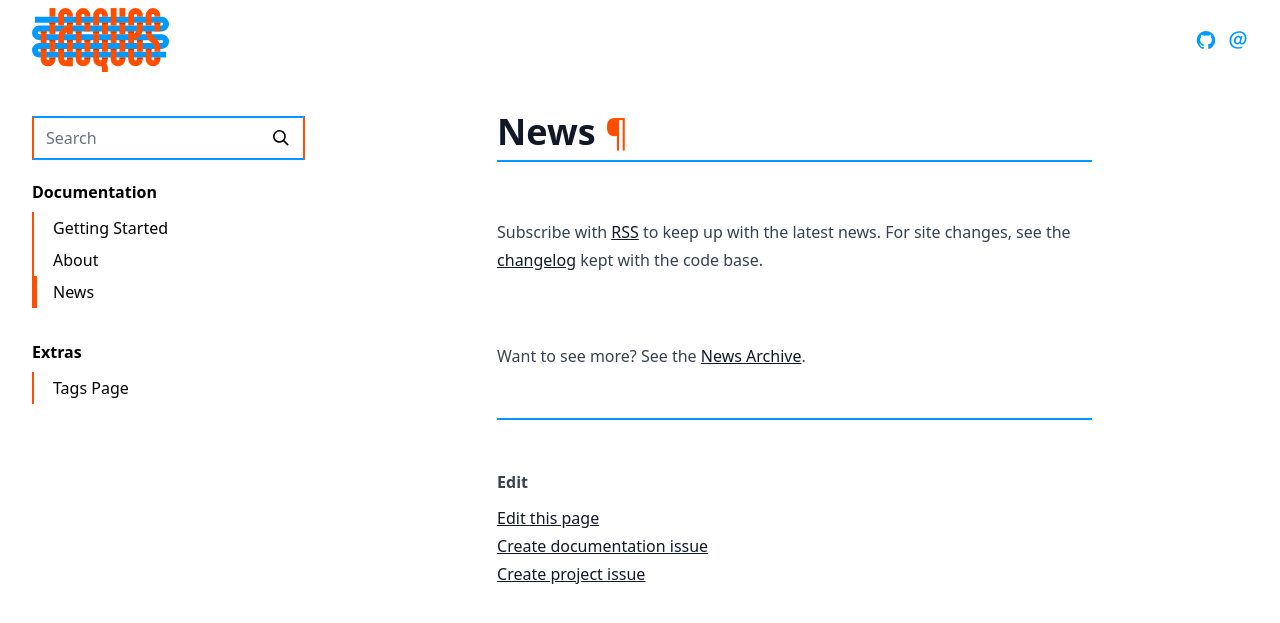
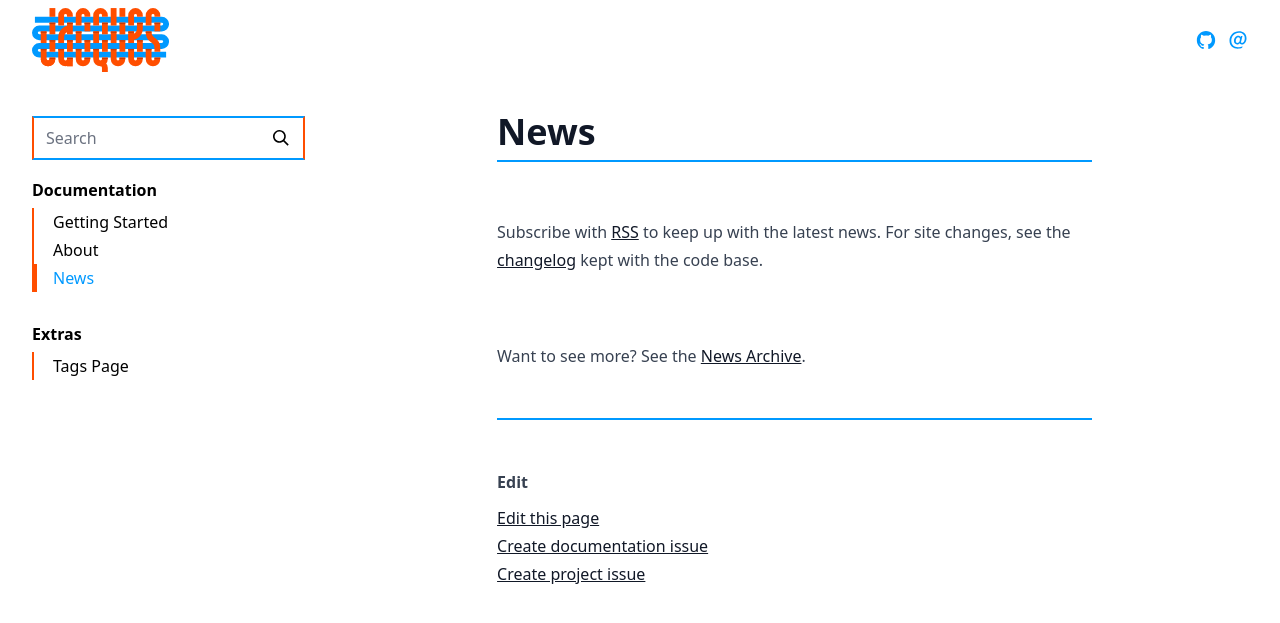
Before and after one commit to festwertspeicher/jacques-loom, a Jekyll site: the page built from docs/pages/news.md, in a window 1280 px wide. Shown: the top 623 px of the page. Built offline with Jekyll 4.4.1, drawn with Linux system fonts in a browser that asks for light colours; some web fonts are replaced.

Commit message:
update navigation

```diff
--- a/docs/_includes/permalinks.html
+++ b/docs/_includes/permalinks.html
@@ -6,8 +6,11 @@
         $(header).each(function () {
             text = $(this).text();
             if (text != "") {
-                var href = $(this).attr("id");
-                $(this).append('<a class="headerlink no-prose no-underline text-speed-500" href="#' + href + '" title="Permanent link"> ¶</a>')
+                if ($(this)[0].hasAttribute("id")) {
+                    var href = $(this).attr("id");
+                    $(this).append('<a class="headerlink no-prose no-underline text-speed-500" href="#' + href + '" title="Permanent link"> ¶</a>')
+                }
+
             }
         });
     })
--- a/docs/_includes/sidebar.html
+++ b/docs/_includes/sidebar.html
@@ -10,13 +10,13 @@
         {{ page.url | replace: "/", "" }}
         {% endcapture %}
         <dt class="flex">
-            <a href="{% if section.url %}{{ site.baseurl }}/{{ section.url }}{% else %}{{ section.external_url }}{% endif %}" class="font-bold hover:text-speed-500 transition-colors mb-2 pointer-events-none">
+            <a href="{% if section.url %}{{ site.baseurl }}/{{ section.url }}{% else %}{{ section.external_url }}{% endif %}" class="font-bold leading-tight hover:text-speed-500 transition-colors mb-2 pointer-events-none">
                 {{ section.title }}
             </a>
         </dt>
 
         {% if section.links %}
-        <dd {% if forloop.last %}class="border-l-2 border-speed-500" {% else %}class="mb-8 border-l-2 border-speed-500" {% endif %} id="{{ section.title | slugify }}">
+        <dd {% if forloop.last %}class="border-l-2 border-speed-500" {% else %}class="mb-8 border-l-2 border-speed-500" {% endif %}>
             {% for entry in section.links %}
             {% assign thispage = page.url | split: '/'%}
             {% assign thispage = thispage | compact | join: '' %}
@@ -25,13 +25,17 @@
             <!-- not a perfect solution for this comparison. page foo/bar would equal to page foobar -->
 
             {% if thispage == thisentry %}
+            <p class="flex text-air-500 py-1 border-l-[3px] pl-4 border-speed-500 leading-tight">
+                {{ entry.title }}
+            </p>
+
             <nav class="flex flex-col" id=toc>
                 <ul class="outline-list" id="TOC">
                     <!-- TOC will be appened here-->
                 </ul>
             </nav>
             {% else %}
-            <a href="{% if entry.url %}{{ site.baseurl }}/{{ entry.url }}{% else %}{{ entry.external_url }}{% endif %}" class="flex hover:text-air-500 transition-colors py-1 border-l-[3px] pl-4 border-transparent hover:border-speed-500">
+            <a href="{% if entry.url %}{{ site.baseurl }}/{{ entry.url }}{% else %}{{ entry.external_url }}{% endif %}" class="flex hover:text-air-500 leading-tight transition-colors py-1 border-l-[3px] pl-4 border-transparent hover:border-speed-500">
                 {{ entry.title }}
             </a>
             {% endif %}
--- a/docs/_includes/toc.html
+++ b/docs/_includes/toc.html
@@ -32,7 +32,7 @@
 
             // This is the part id
             var parent = $("#" + div_id)
-            var content = '<li id="link_' + div_id + '"><a href="#' + div_id + '" title="' + div_text.split('¶')[0] + '" class="relative flex hover:text-text-air-500 transition-colors py-1 border-l-[3px] pl-4 border-transparent hover:border-speed-500">' + div_text.split('¶')[0] + '</a></li>';
+            var content = '<li id="link_' + div_id + '"><a href="#' + div_id + '" title="' + div_text.split('¶')[0] + '" class="relative flex hover:text-air-500 leading-tight transition-colors py-1 pl-4 border-transparent hover:border-speed-500 border-l-2">' + div_text.split('¶')[0] + '</a></li>';
             $(toc).append(content);
 
             // Add section code to subnavigation
@@ -48,7 +48,7 @@
                         $(contender).attr("id", contender_id)
                     }
 
-                    var content = '<li><a href="#' + contender_id + '" title="' + contender_text.split('¶')[0] + '" class="relative flex hover:text-air-500 transition-colors py-1 border-l border-l-2 pl-4 border-transparent hover:border-speed-500">' + contender_text.split('¶')[0] + '</a></li>';
+                    var content = '<li><a href="#' + contender_id + '" title="' + contender_text.split('¶')[0] + '" class="relative flex hover:text-air-500 transition-colors py-1 border-l border-l-2 pl-4 border-transparent hover:border-speed-500 leading-tight">' + contender_text.split('¶')[0] + '</a></li>';
                     children.append(content);
                 }
             })
--- a/docs/_tailwind/components/toc.css
+++ b/docs/_tailwind/components/toc.css
@@ -1,7 +1,5 @@
 .outline-list {
-    > li > a:first-of-type {
-        @apply border-speed-500;
-    }
+    @apply ml-4 border-speed-500 border-l-2;
 
     ul {
         @apply ml-4 border-speed-500 border-l-2;
```
Also changed, not shown: other parts of docs/_includes/toc.html (+1 -1 lines), docs/assets/css/tailwind.css, 1 other file.
